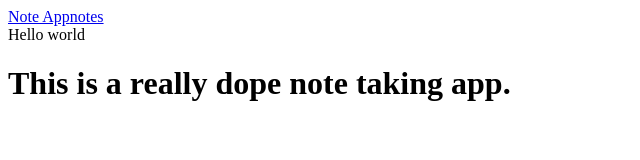
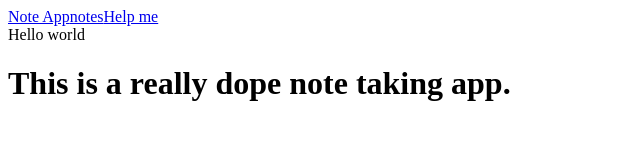
Before and after one commit to SamroodAli/next-note-app, a Next.js app: page / in a window 1280 px wide. Shown: the top 160 px of the page, without its empty margins (0-640 px from the left). Built offline with nearby package versions, Linux system fonts and the light colour scheme; what @theme-ui/presets, theme-ui would draw is missing.

Commit message:
NavLink:Create external link to a site specified in .env

```diff
--- a/src/components/Nav.jsx
+++ b/src/components/Nav.jsx
@@ -24,10 +24,19 @@ const Nav = () => (
           Note App
         </a>
       </Link>
-
       <Link href="/notes">
         <a sx={{ color: "text", fontSize: 3, cursor: "pointer" }}>notes</a>
       </Link>
+      <a
+        sx={{
+          color: "text",
+          fontSize: 3,
+          cursor: "pointer",
+        }}
+        href={process.env.HELP_APP_URL}
+      >
+        Help me
+      </a>
     </nav>
   </header>
 );
```
